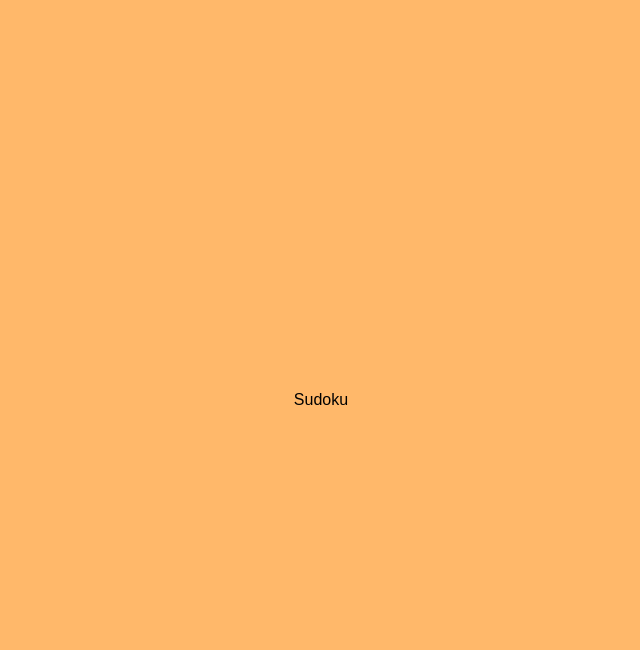
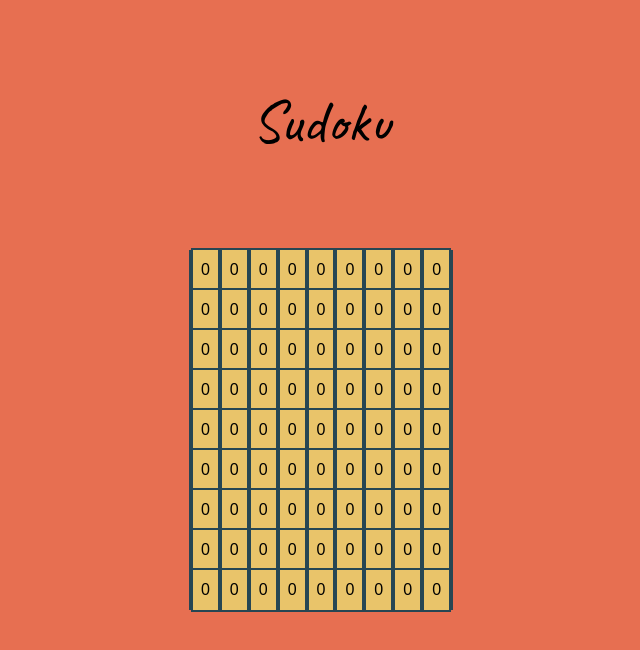
Before and after one commit to souparno-nag/game-hub, a Next.js app: page /sudoku in a window 1280 px wide. Shown: the top 650 px of the page, without its empty margins (319-959 px from the left). Built offline with nearby package versions, Linux system fonts and the light colour scheme.

Commit message:
ui changes for sudoku

```diff
--- a/app/sudoku/page.tsx
+++ b/app/sudoku/page.tsx
@@ -1,11 +1,29 @@
+"use client";
+import "./sudoku.css";
+
 export default function Sudoku() {
-    function generateFullBoard() {
+    function generateFullBoard() : number[][] {
         // initialize an empty 9*9 board
-        const board = Array(9).fill(null).map(() => Array(9).fill(0));
+        const board : number[][] = Array(9).fill(null).map(() => Array(9).fill(0));
+        return board;
     }
+    const board : number[][] = generateFullBoard();
     return (
-        <div className="min-h-screen bg-orange-300 text-black flex items-center justify-center">
-            Sudoku
+        <div className="min-h-screen bg-sudoku-vermillion text-black flex flex-col items-center justify-center content-evenly">
+            <div className="flex-1 flex items-center justify-center font-caveat text-6xl">Sudoku</div>
+            <div className="flex-1 flex flex-col gap-0 m-2">
+            {
+                board.map((row, rowIndex) => {
+                    return (
+                        <div key={rowIndex} className="border-2 border-sudoku-blueandgrey h-10 flex items-center justify-center">{
+                            row.map((cell, cellIndex) => (
+                            <span className="p-2 border-2 border-sudoku-blueandgrey bg-sudoku-offwhite" key={cellIndex}>{cell}</span>
+                            ))
+                        }</div>
+                    )
+                })
+            }
+            </div>
         </div>
     )
 }
--- /dev/null
+++ b/app/sudoku/sudoku.css
@@ -0,0 +1,9 @@
+@import url("https://fonts.googleapis.com/css2?family=Caveat:wght@400..700&display=swap");
+@import "tailwindcss";
+
+@theme {
+    --font-caveat: "Caveat", cursive;
+    --color-sudoku-vermillion: #e76f51;
+    --color-sudoku-offwhite: #e9c46a;
+    --color-sudoku-blueandgrey: #264653;
+} /* coolers sunny beach day */
```
